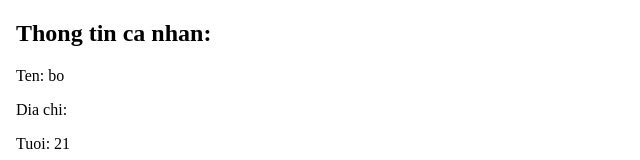
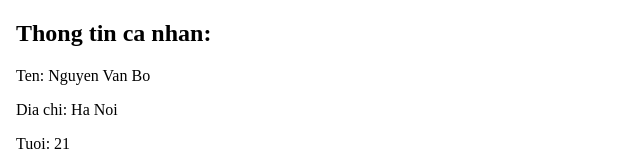
Before and after one commit to thienth/pt13312-web207, an Angular app: page / in a window 1280 px wide. Shown: the top 160 px of the page, without its empty margins (0-640 px from the left). Built offline with nearby package versions, Linux system fonts and the light colour scheme.

Commit message:
next-commit-lession1

```diff
--- a/src/app/app.component.ts
+++ b/src/app/app.component.ts
@@ -8,9 +8,9 @@ import { Component } from '@angular/core';
 export class AppComponent {
   title = 'pt13312-web207';
   user = {
-    name: 'bo',
+    name: 'Nguyen Van Bo',
     age: 21,
-    address: '',
-    hometown: '',
+    address: 'Ha Noi',
+    hometown: 'Thanh Hoa',
   };
 }
```
